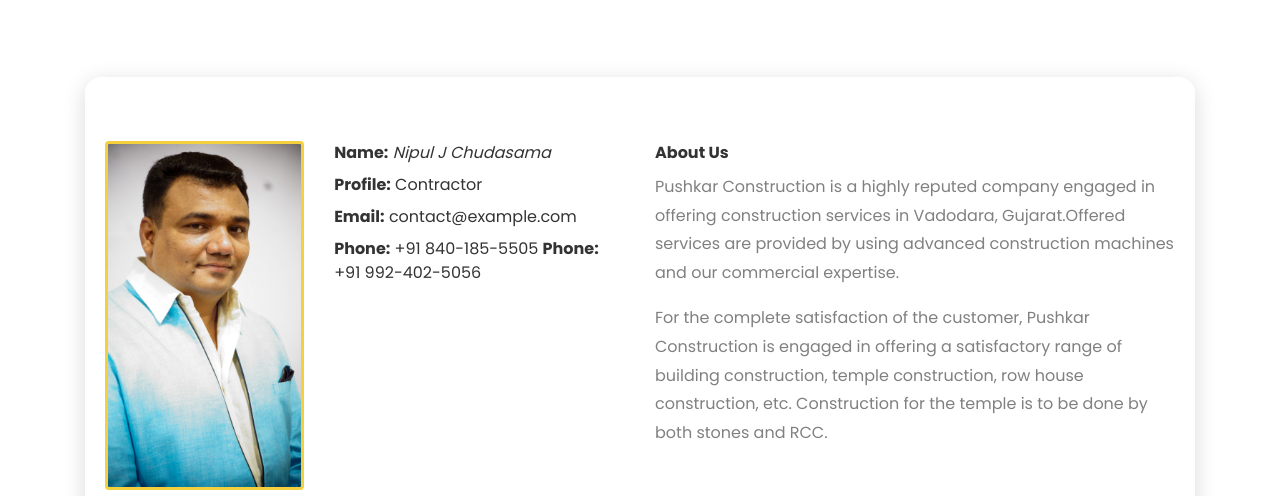
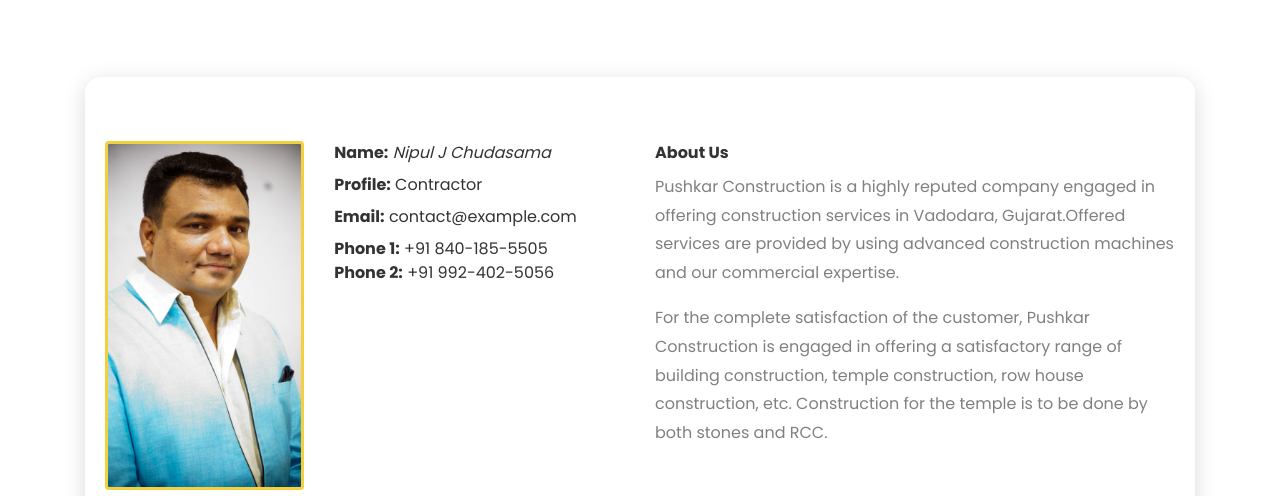
Before and after one commit to DhruvilNagar/pushkarconstruction-frontend, a plain HTML site: page profile.html in a window 1280 px wide. Shown: the part 604-1100 px from the top of the page. Drawn offline with Linux system fonts and the light colour scheme; some packages are replaced by stand-ins of ours; no server answers.

Commit message:
Update profile.html

```diff
--- a/profile.html
+++ b/profile.html
@@ -176,8 +176,8 @@
                       <span>contact@example.com</span>
                     </h5>
                     <h5>
-                      <span><b>Phone:</b> </span> <span>+91 840-185-5505</span>
-                      <span><b>Phone:</b> </span> <span>+91 992-402-5056</span>
+                      <span><b>Phone 1:</b> </span> <span>+91 840-185-5505</span><br>
+                      <span><b>Phone 2:</b> </span> <span>+91 992-402-5056</span>
                     </h5>
                   </div>
                 </div>
```
